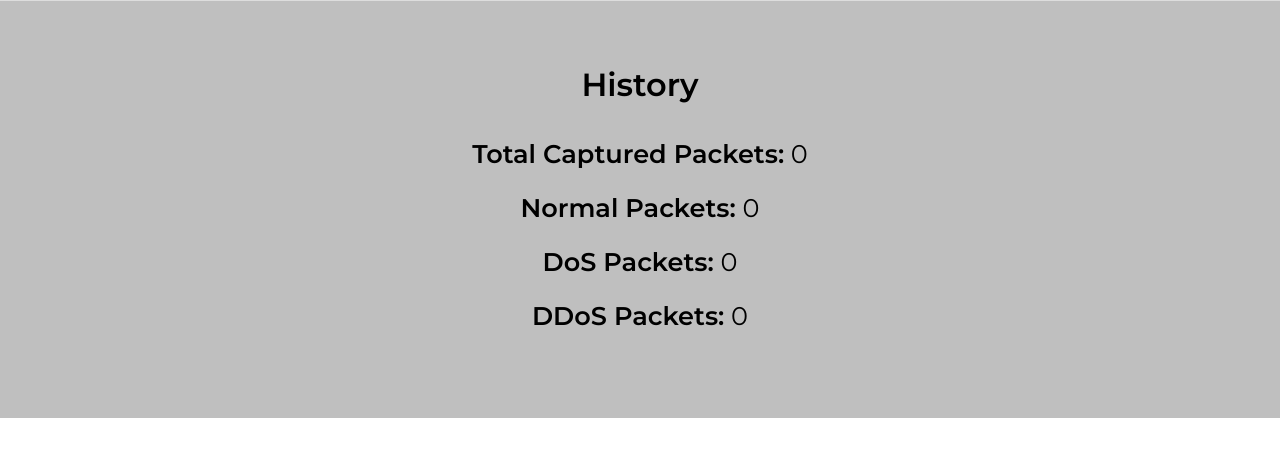
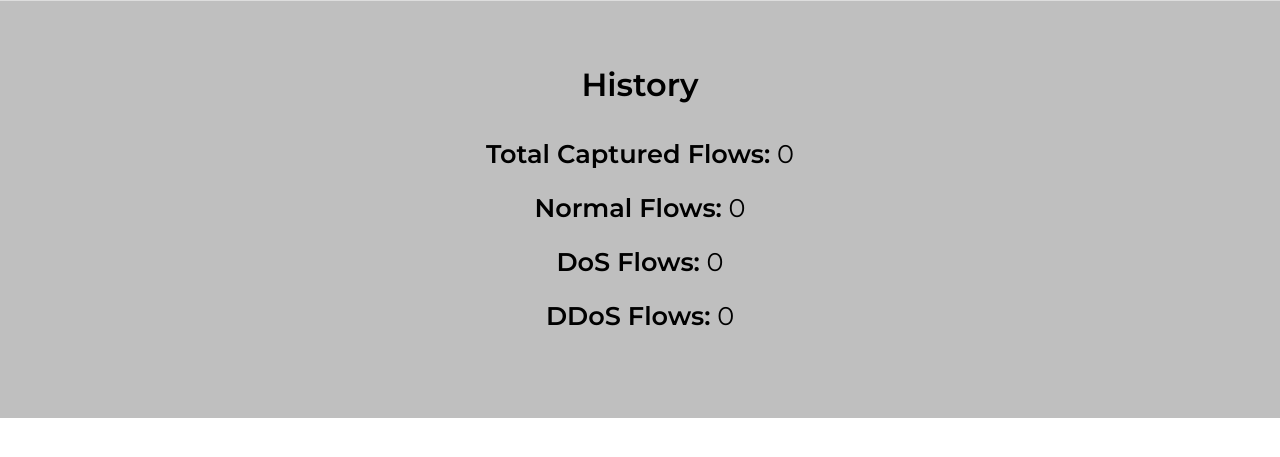
Before and after one commit to aadilsalimm/Network_attack_detection_miniproject, a Flask app: page / in a window 1280 px wide. Shown: the part 271-728 px from the top of the page. Run offline with Flask 3, Linux system fonts and the light colour scheme; parts of the project's set-up code (start-up, migrations or seed data) failed here and were passed over; some libraries are stand-ins or nearby versions.

Commit message:
created review1 demo version

```diff
--- a/app.py
+++ b/app.py
@@ -39,14 +39,14 @@ def packet_capture():
         total_captured += len(predictions)
         dos_count += predictions.count('DoS')
         ddos_count += predictions.count('DDoS')
-        benign_count += predictions.count('Benign')
+        benign_count += predictions.count('Normal')
 
         attack_status["total"] = total_captured
         attack_status["benign"] = benign_count
         attack_status["dos"] = dos_count
         attack_status["ddos"] = ddos_count
 
-        if predictions.count("Benign") < len(predictions)/2:
+        if predictions.count("Normal") < len(predictions)/2:
             attack_status["status"] = "Attack detected!!!"
             socketio.emit("attack_update",attack_status)
         else:
--- a/network_capture/capture.py
+++ b/network_capture/capture.py
@@ -11,7 +11,7 @@ traffic_data = defaultdict(lambda: {key: 0 for key in [
     "flow_duration", "Header_Length", "Duration", "Srate",
     "ack_count", "syn_count", "fin_count", "urg_count", "rst_count",
     "TCP", "UDP", "ICMP", "IPv", "LLC",
-    "Tot sum", "Min", "Max", "AVG", "Std", "Tot size", "Number", "Magnitue", "Radius",
+    "Tot_sum", "Min", "Max", "AVG", "Std", "Tot size", "Number", "Magnitude", "Radius",
     "Covariance", "Variance", "Weight"
 ]})
 
@@ -101,10 +101,10 @@ def process_packet(packet):
 
 
         # Packet size statistics
-        traffic_data[src_ip]["Tot sum"] += packet_size
+        traffic_data[src_ip]["Tot_sum"] += packet_size
         traffic_data[src_ip]["Min"] = min(traffic_data[src_ip]["Min"], packet_size) if traffic_data[src_ip]["Min"] else packet_size
         traffic_data[src_ip]["Max"] = max(traffic_data[src_ip]["Max"], packet_size)
-        traffic_data[src_ip]["AVG"] = traffic_data[src_ip]["Tot sum"] / len(packet_size_data[src_ip])
+        traffic_data[src_ip]["AVG"] = traffic_data[src_ip]["Tot_sum"] / len(packet_size_data[src_ip])
         traffic_data[src_ip]["Tot size"] = len(packet_size_data[src_ip])
         traffic_data[src_ip]["Number"] = len(packet_size_data[src_ip])
 
@@ -117,7 +117,7 @@ def process_packet(packet):
             traffic_data[src_ip]["Variance"] = 0
 
         # Compute magnitude
-        traffic_data[src_ip]["Magnitue"] = math.sqrt(sum(size ** 2 for size in packet_size_data[src_ip]))
+        traffic_data[src_ip]["Magnitude"] = math.sqrt(sum(size ** 2 for size in packet_size_data[src_ip]))
 
         # Compute radius
         mean_size = statistics.mean(packet_size_data[src_ip]) if packet_size_data[src_ip] else 0
--- a/prediction_module/make_prediction.py
+++ b/prediction_module/make_prediction.py
@@ -4,15 +4,10 @@ import warnings
 warnings.filterwarnings('ignore')
 
 def load_model():
-    return load("prediction_module/models/rfClassifier#3.joblib")
+    return load("prediction_module/models/rfClassifier#temp.joblib")
 
-X_columns = [
-    'flow_duration', 'Header_Length', 'Duration',
-       'Srate', 'ack_count', 'syn_count', 'fin_count', 'urg_count', 'rst_count',
-        'TCP', 'UDP', 'ICMP', 'IPv', 'LLC', 'Tot sum', 'Min',
-       'Max', 'AVG', 'Std', 'Tot size', 'Number', 'Magnitue',
-       'Radius', 'Covariance', 'Variance', 'Weight'
-]
+X_columns = ['flow_duration','Duration','Srate','ack_count','syn_count',
+                   'TCP','UDP','ICMP','Tot_sum','Min','Max','AVG','Std','Number','Magnitude','Weight']
 
 def predict(model, input):
     return model.predict(input[X_columns])
--- a/templates/home.html
+++ b/templates/home.html
@@ -18,10 +18,10 @@
     <!-- History Section (Grey) -->
     <div id="history">
         <h2>History</h2>
-        <p><strong>Total Captured Packets:</strong> <span id="total-packets">0</span></p>
-        <p><strong>Normal Packets:</strong> <span id="normal-packets">0</span></p>
-        <p><strong>DoS Packets:</strong> <span id="dos-packets">0</span></p>
-        <p><strong>DDoS Packets:</strong> <span id="ddos-packets">0</span></p>
+        <p><strong>Total Captured Flows:</strong> <span id="total-packets">0</span></p>
+        <p><strong>Normal Flows:</strong> <span id="normal-packets">0</span></p>
+        <p><strong>DoS Flows:</strong> <span id="dos-packets">0</span></p>
+        <p><strong>DDoS Flows:</strong> <span id="ddos-packets">0</span></p>
     </div>
 
 
```
